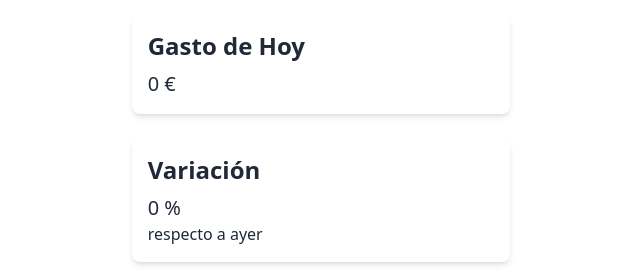
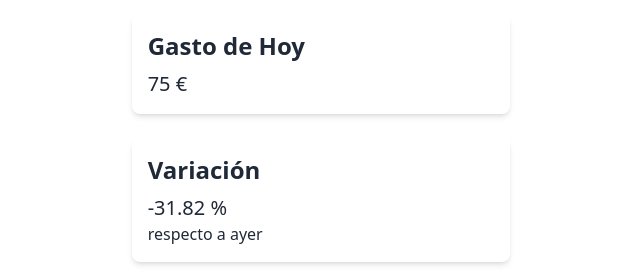
Before and after one commit to abicelaya/inprocode-react, a React (Vite) app: page / in a window 1280 px wide. Shown: the part 372-644 px from the top of the page, without its empty margins (319-959 px from the left). Built offline with nearby package versions, Linux system fonts and the light colour scheme.

Commit message:
mostrar los gastos totales de hoy y el % de variación respecto al de ayer y modificar test de Variation y ExpenseToday

```diff
--- a/src/components/ExpenseToday/ExpenseToday.jsx
+++ b/src/components/ExpenseToday/ExpenseToday.jsx
@@ -1,13 +1,18 @@
-import React from 'react';
-import { useAppContext } from '../../context/AppContext.jsx';
+import React from "react";
+import { useAppContext } from "../../context/AppContext";
 
 const ExpenseToday = () => {
-  const { expenseToday } = useAppContext();
+  const { expensesData } = useAppContext();
+
+  // suponiendo que hoy es "Sábado"
+  const today = "Sábado";
+  const todayExpense =
+    expensesData.find((expense) => expense.day === today)?.amount || 0;
 
   return (
-    <div className=" p-4 rounded-lg shadow-md">
+    <div className="p-4 rounded-lg shadow-md">
       <h2 className="text-2xl font-semibold">Gasto de Hoy</h2>
-      <p className="text-xl mt-2">{expenseToday} €</p>
+      <p className="text-xl mt-2">{todayExpense} €</p>
     </div>
   );
 };
--- a/src/components/Variation/Variation.jsx
+++ b/src/components/Variation/Variation.jsx
@@ -1,13 +1,26 @@
-import React from 'react';
-import { useAppContext } from '../../context/AppContext';
+import React from "react";
+import { useAppContext } from "../../context/AppContext";
 
 const Variation = () => {
-  const { variation } = useAppContext();
+  const { expensesData } = useAppContext();
+
+  const today = "Sábado";
+  const yesterday = "Viernes";
+
+  const todayExpense =
+    expensesData.find((expense) => expense.day === today)?.amount || 0;
+  const yesterdayExpense =
+    expensesData.find((expense) => expense.day === yesterday)?.amount || 0;
+
+  const variation =
+    yesterdayExpense === 0
+      ? 0
+      : ((todayExpense - yesterdayExpense) / yesterdayExpense) * 100;
 
   return (
-    <div className=" p-4 rounded-lg shadow-md">
+    <div className="p-4 rounded-lg shadow-md">
       <h2 className="text-2xl font-semibold">Variación</h2>
-      <p className="text-xl mt-2">{variation} %</p>
+      <p className="text-xl mt-2">{variation.toFixed(2)} %</p>
       <p>respecto a ayer</p>
     </div>
   );
--- a/src/context/AppContext.jsx
+++ b/src/context/AppContext.jsx
@@ -3,7 +3,6 @@ import React, { createContext, useState, useContext } from "react";
 const AppContext = createContext();
 
 export const AppProvider = ({ children }) => {
-  //estado inicial para los datos
   const [totalBalance, setTotalBalance] = useState(0);
   const [expenseToday, setExpenseToday] = useState(0);
   const [variation, setVariation] = useState(0);
```
Also changed, not shown: 2 other files (tests, documents, lock files or other folders).
